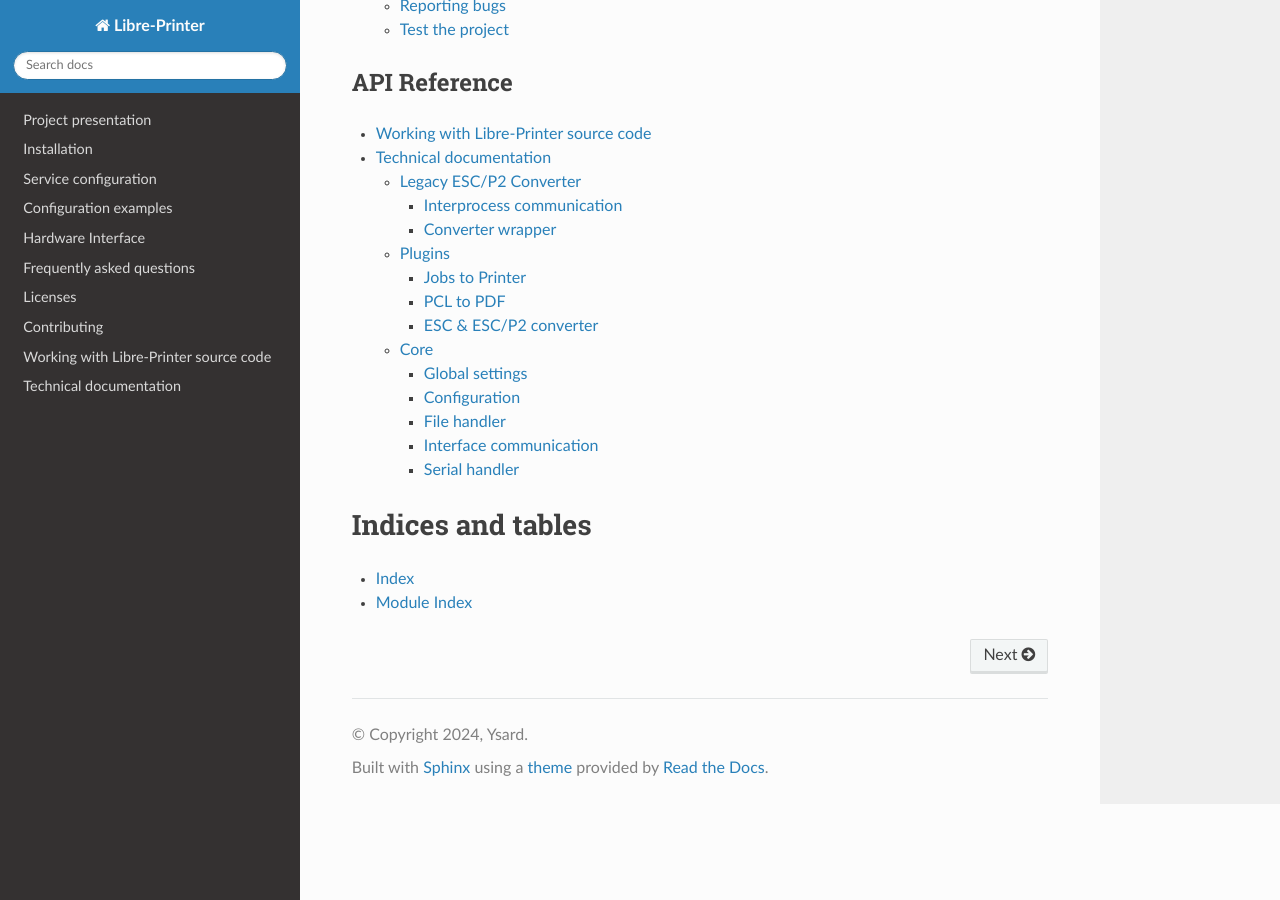
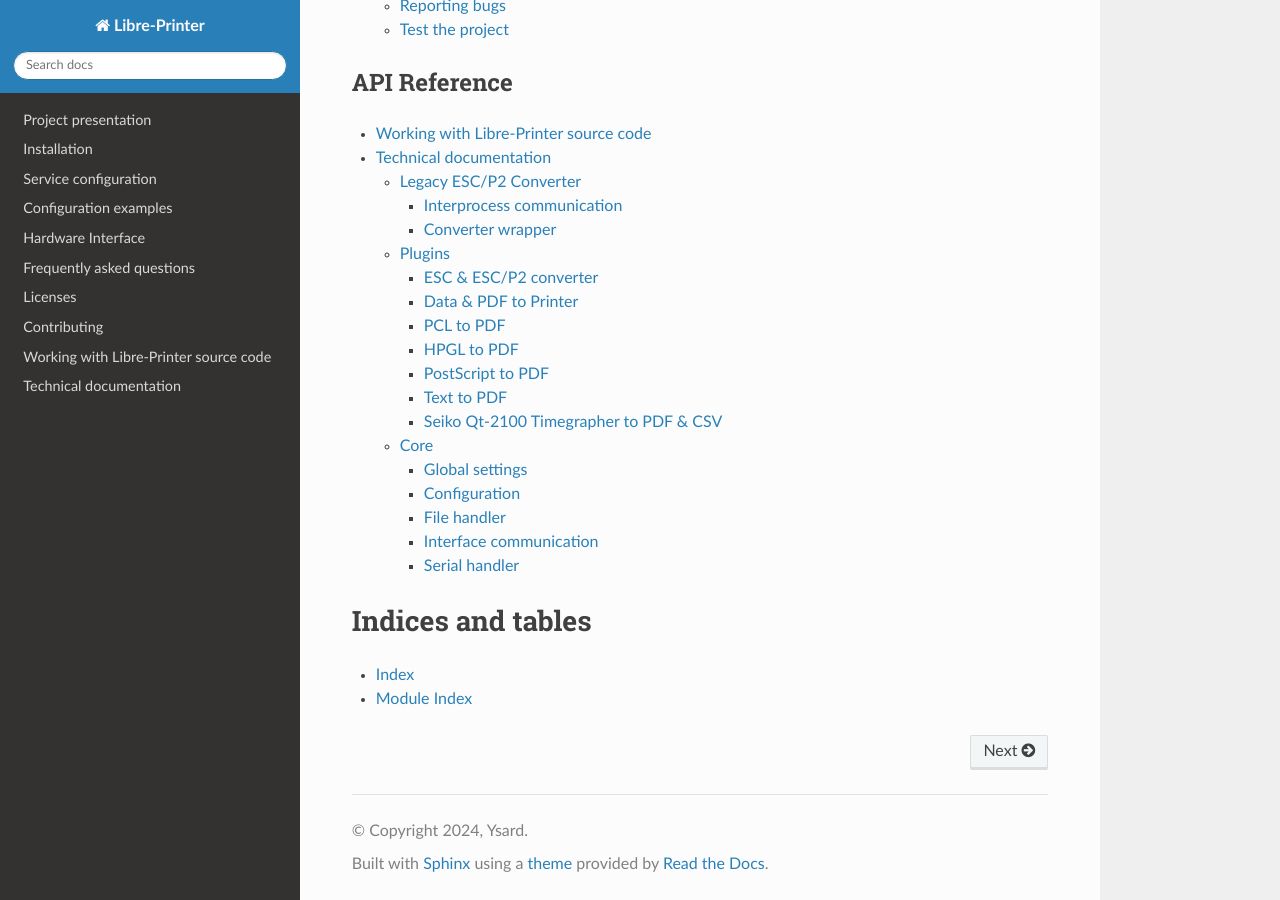
Before and after one commit to ysard/libre-printer, a Sphinx documentation site: the page built from doc/source/index.rst, in a window 1280 px wide and 900 px high, scrolled down 1406 px. Built offline with Sphinx 7.4.7 and the Read the Docs theme 3.1.0, drawn with Linux system fonts in a browser that asks for light colours.

Commit message:
[doc] Update the list of watchdogs & converters

```diff
--- a/doc/source/watchdogs_doc.rst
+++ b/doc/source/watchdogs_doc.rst
@@ -5,8 +5,14 @@ Plugins
 .. automodule:: libreprinter.plugins
    :members:
 
-Jobs to Printer
-===============
+ESC & ESC/P2 converter
+======================
+
+.. automodule:: libreprinter.plugins.lp_escapy_converter
+   :members:
+
+Data & PDF to Printer
+=====================
 
 .. automodule:: libreprinter.plugins.lp_jobs_to_printer_watchdog
    :members:
@@ -17,17 +23,26 @@ PCL to PDF
 .. automodule:: libreprinter.plugins.lp_pcl_to_pdf_watchdog
    :members:
 
-ESC & ESC/P2 converter
-======================
+HPGL to PDF
+===========
 
-Interprocess communication
---------------------------
-
-.. automodule:: libreprinter.legacy_interprocess_com
+.. automodule:: libreprinter.plugins.lp_hpgl_converter
    :members:
 
-Converter wrapper
------------------
+PostScript to PDF
+=================
 
-.. automodule:: libreprinter.plugins.lp_escp2_converter
+.. automodule:: libreprinter.plugins.lp_ps_converter
    :members:
+
+Text to PDF
+===========
+
+.. automodule:: libreprinter.plugins.lp_txt_converter
+   :members:
+
+Seiko Qt-2100 Timegrapher to PDF & CSV
+=======================================
+
+.. automodule:: libreprinter.plugins.lp_seiko_qt2100_converter
+   :members:
```
